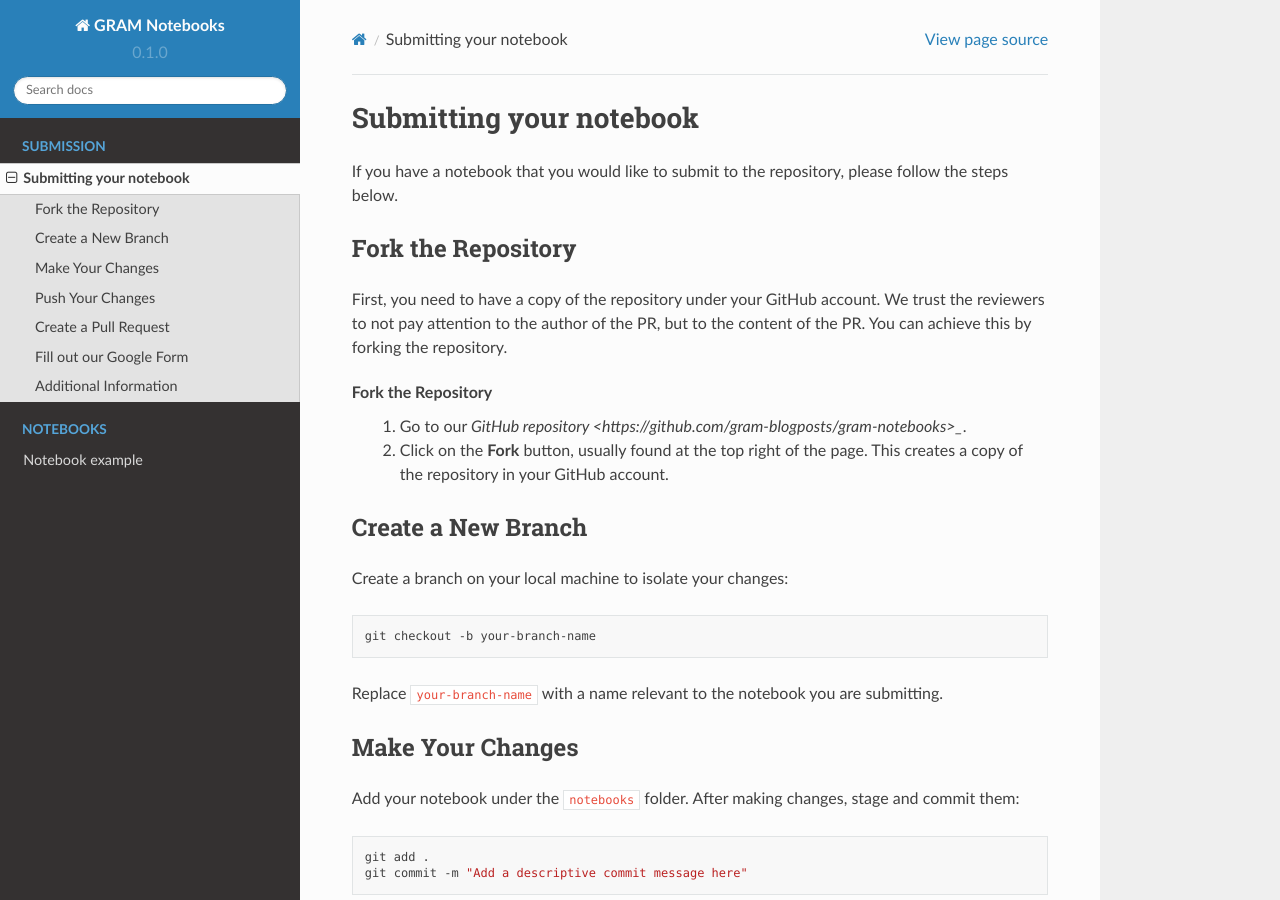
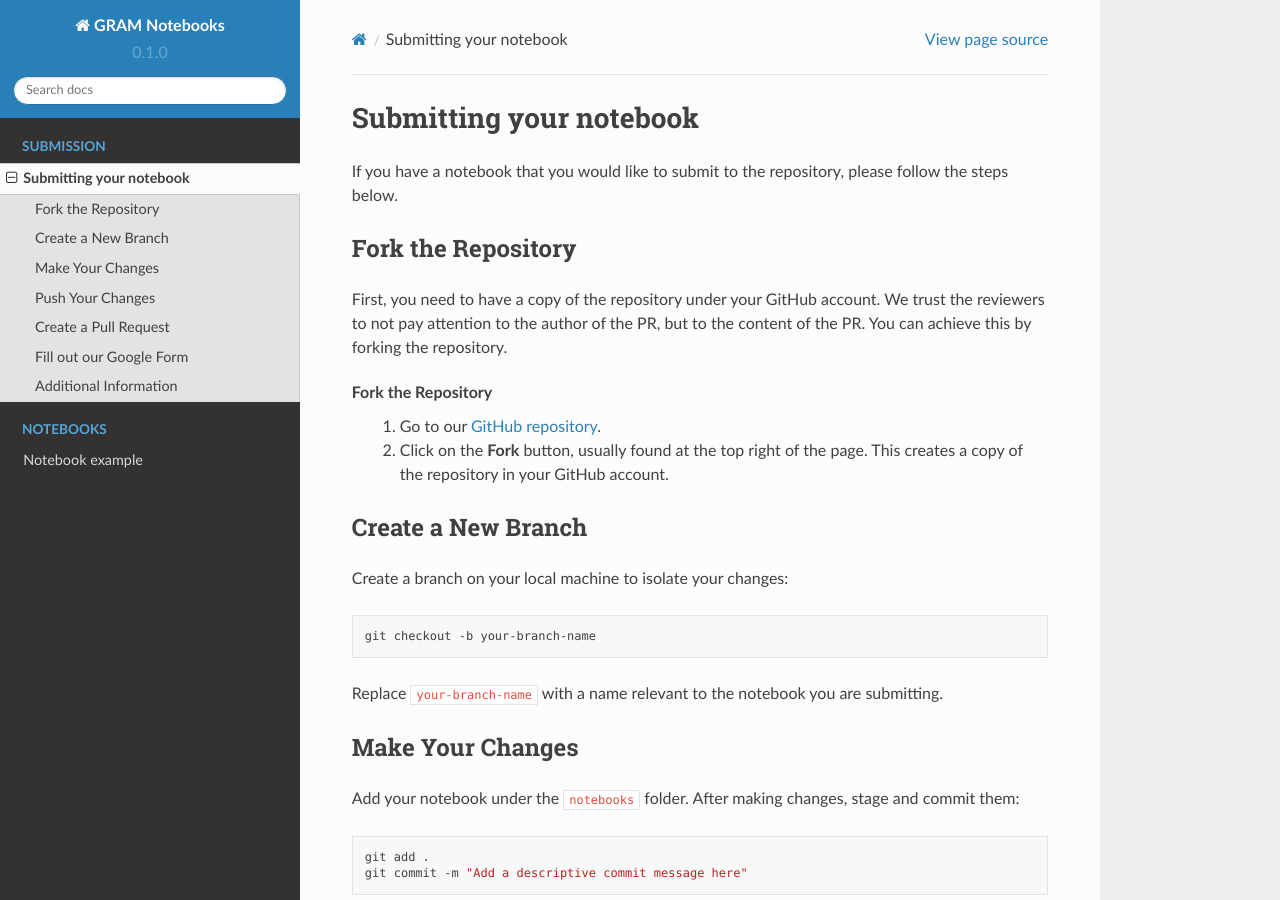
Before and after one commit to gram-blogposts/gram-notebooks, a Sphinx documentation site: the page built from docs/source/submission/instructions.rst, in a window 1280 px wide and 900 px high. Built offline with Sphinx 7.4.7 and the Read the Docs theme 2.0.0, drawn with Linux system fonts in a browser that asks for light colours.

Commit message:
clarify instructions

```diff
--- a/docs/source/submission/instructions.rst
+++ b/docs/source/submission/instructions.rst
@@ -10,7 +10,7 @@ First, you need to have a copy of the repository under your GitHub account. We t
 You can achieve this by forking the repository.
 
 **Fork the Repository**
-  1. Go to our `GitHub repository <https://github.com/gram-blogposts/gram-notebooks>_`.
+  1. Go to our `GitHub repository <https://github.com/gram-blogposts/gram-notebooks>`_.
   2. Click on the **Fork** button, usually found at the top right of the page. This creates a copy of the repository in your GitHub account.
 
 
```
